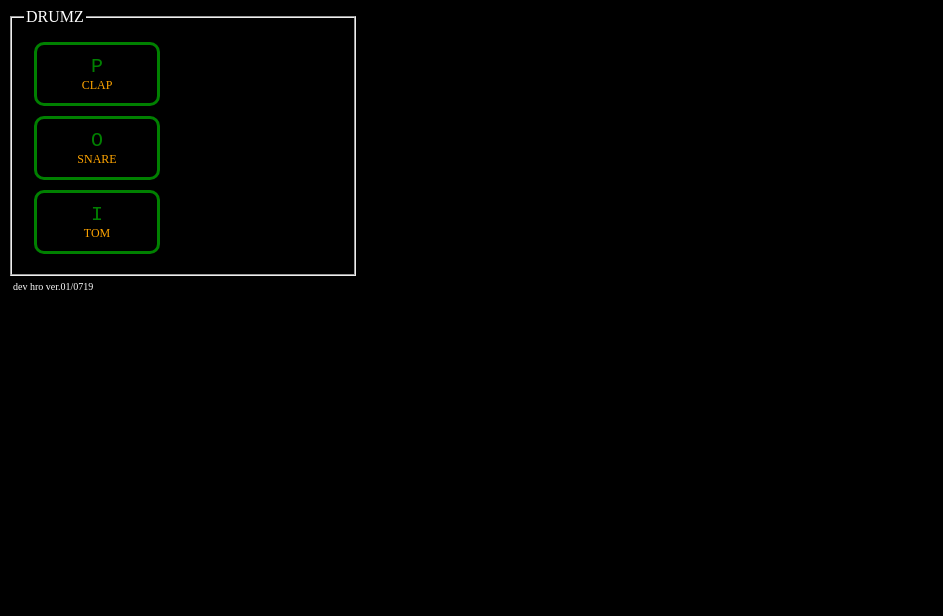
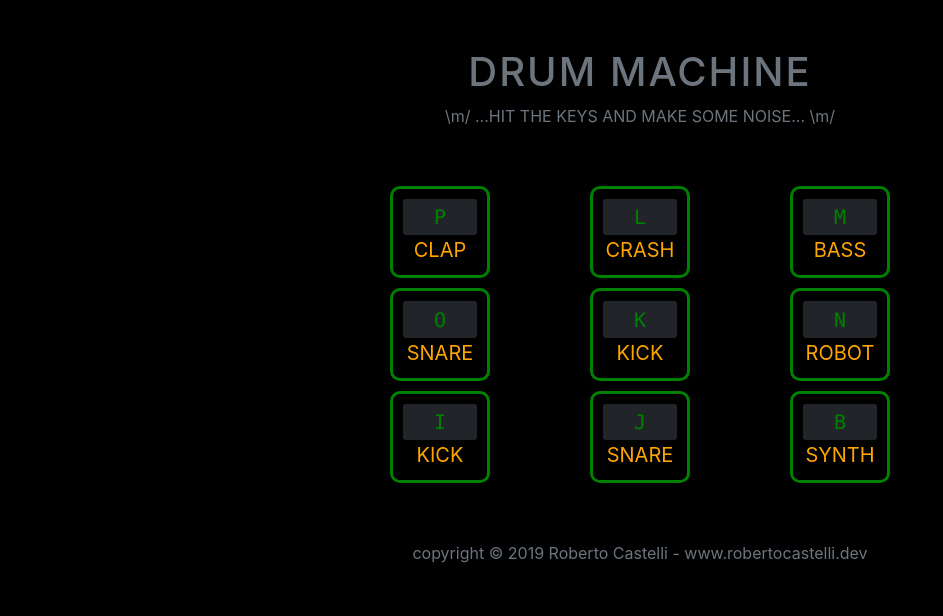
Before and after one commit to RobertoCastelli/drum-machine, a plain HTML site: page index.html in a window 1280 px wide. Shown: the whole page, without its empty margins (0-943 px from the left). Drawn offline with nearby package versions, Linux system fonts and the light colour scheme.

Commit message:
Some good aestethics

```diff
--- a/index.html
+++ b/index.html
@@ -4,13 +4,23 @@
     <meta charset="UTF-8">
     <meta name="viewport" content="width=device-width, initial-scale=1.0">
     <meta http-equiv="X-UA-Compatible" content="ie=edge">
+
+    <link rel="stylesheet" href="https://stackpath.bootstrapcdn.com/bootstrap/4.3.1/css/bootstrap.min.css" integrity="sha384-ggOyR0iXCbMQv3Xipma34MD+dH/1fQ784/j6cY/iJTQUOhcWr7x9JvoRxT2MZw1T" crossorigin="anonymous">
     <link rel="stylesheet" href="js/style.css">
-    <title>DRUMZ</title>
+
+    <title>Drum Machine</title>
+
 </head>
-<body>
-    <fieldset>
-        <legend>DRUMZ</legend>
+    <body class="mx-auto text-center">
 
+        <div class="col-md-12 text-muted mt-5">
+            <h1>DRUM MACHINE</h1>
+            <p>\m/ ...HIT THE KEYS AND MAKE SOME NOISE... \m/</p>
+        </div>
+
+        <div class="container mt-5">
+            <div class="row">
+                <div class="col-md-4" align="center">
                     <div class="keys">
                         <div class="key" data-key="80">
                             <kbd>P</kbd>
@@ -22,19 +32,67 @@
                         </div>
                         <div class="key" data-key="73">
                             <kbd>I</kbd>
-           <span class="sound">TOM</span>
+                            <span class="sound">KICK</span>
                         </div>
                     </div>
-
-    </fieldset>
+                </div>
+                <div class="col-md-4" align="center">
+                    <div class="keys">
+                        <div class="key" data-key="76">
+                            <kbd>L</kbd>
+                            <span class="sound">CRASH</span>
+                        </div>
+                        <div class="key" data-key="75">
+                            <kbd>K</kbd>
+                            <span class="sound">KICK</span>
+                        </div>
+                        <div class="key" data-key="74">
+                            <kbd>J</kbd>
+                            <span class="sound">SNARE</span>
+                        </div>
+                    </div>
+                </div>
+                <div class="col-md-4" align="center">
+                    <div class="keys">
+                        <div class="key" data-key="77">
+                            <kbd>M</kbd>
+                            <span class="sound">BASS</span>
+                        </div>
+                        <div class="key" data-key="78">
+                            <kbd>N</kbd>
+                            <span class="sound">ROBOT</span>
+                        </div>
+                        <div class="key" data-key="66">
+                            <kbd>B</kbd>
+                            <span class="sound">SYNTH</span>
+                        </div>
+                    </div>
+                </div>
+            </div>
+        </div>
+        <div class="row">
+            <div class="col-md-12">
+                <footer class="text-center text-muted my-5">
+                    <p>copyright &copy; 2019 Roberto Castelli - www.robertocastelli.dev</p>
+                </footer>
+            </div>
+        </div>
 
    <audio data-key="80" src="sounds/clap.wav"></audio>
    <audio data-key="79" src="sounds/snare.wav"></audio>
    <audio data-key="73" src="sounds/tom.wav"></audio>
 
-   <footer>dev hro ver.01/0719</footer>
+   <audio data-key="74" src="sounds/snare.mp3"></audio>
+   <audio data-key="75" src="sounds/kick.mp3"></audio>
+   <audio data-key="76" src="sounds/crash.mp3"></audio>
 
+   <audio data-key="77" src="sounds/bass.mp3"></audio>
+   <audio data-key="78" src="sounds/robot.mp3"></audio>
+   <audio data-key="66" src="sounds/synth.mp3"></audio>
 
+<script src="https://code.jquery.com/jquery-3.3.1.slim.min.js" integrity="sha384-q8i/X+965DzO0rT7abK41JStQIAqVgRVzpbzo5smXKp4YfRvH+8abtTE1Pi6jizo" crossorigin="anonymous"></script>
+<script src="https://cdnjs.cloudflare.com/ajax/libs/popper.js/1.14.7/umd/popper.min.js" integrity="sha384-UO2eT0CpHqdSJQ6hJty5KVphtPhzWj9WO1clHTMGa3JDZwrnQq4sF86dIHNDz0W1" crossorigin="anonymous"></script>
+<script src="https://stackpath.bootstrapcdn.com/bootstrap/4.3.1/js/bootstrap.min.js" integrity="sha384-JjSmVgyd0p3pXB1rRibZUAYoIIy6OrQ6VrjIEaFf/nJGzIxFDsf4x0xIM+B07jRM" crossorigin="anonymous"></script>
 <script src="js/app.js"></script>
 
 </body>
--- a/js/style.css
+++ b/js/style.css
@@ -1,17 +1,10 @@
-body{
-    background: black;
-    width: 350px;
-    height: auto;
-    color: white;
-}
-
 .key{
     border: 3px solid green;
     border-radius: 10px;
     width:  100px;
     padding: 10px;
     margin: 10px;
-    font-size: 12px;
+    font-size: 20px;
     text-align: center;
     color: orange;
     transition: all 0.07s;
@@ -21,6 +14,7 @@ kbd {
     display: block;
     font-size: 20px;
     color: green;
+
 }
 
 .playing{
@@ -30,8 +24,11 @@ kbd {
     color: orange;
 }
 
-footer{
-    font-size: 10px;
-    margin: 5px;
+h1 {
+    letter-spacing: 2px;
+}
 
+body {
+    max-width: 600px;
+    background: black;
 }
```
Also changed, not shown: img/bg.jpg (added), img/bgalt.png (added), 6 other files. Lines whose indentation alone changed are shown as unchanged.
